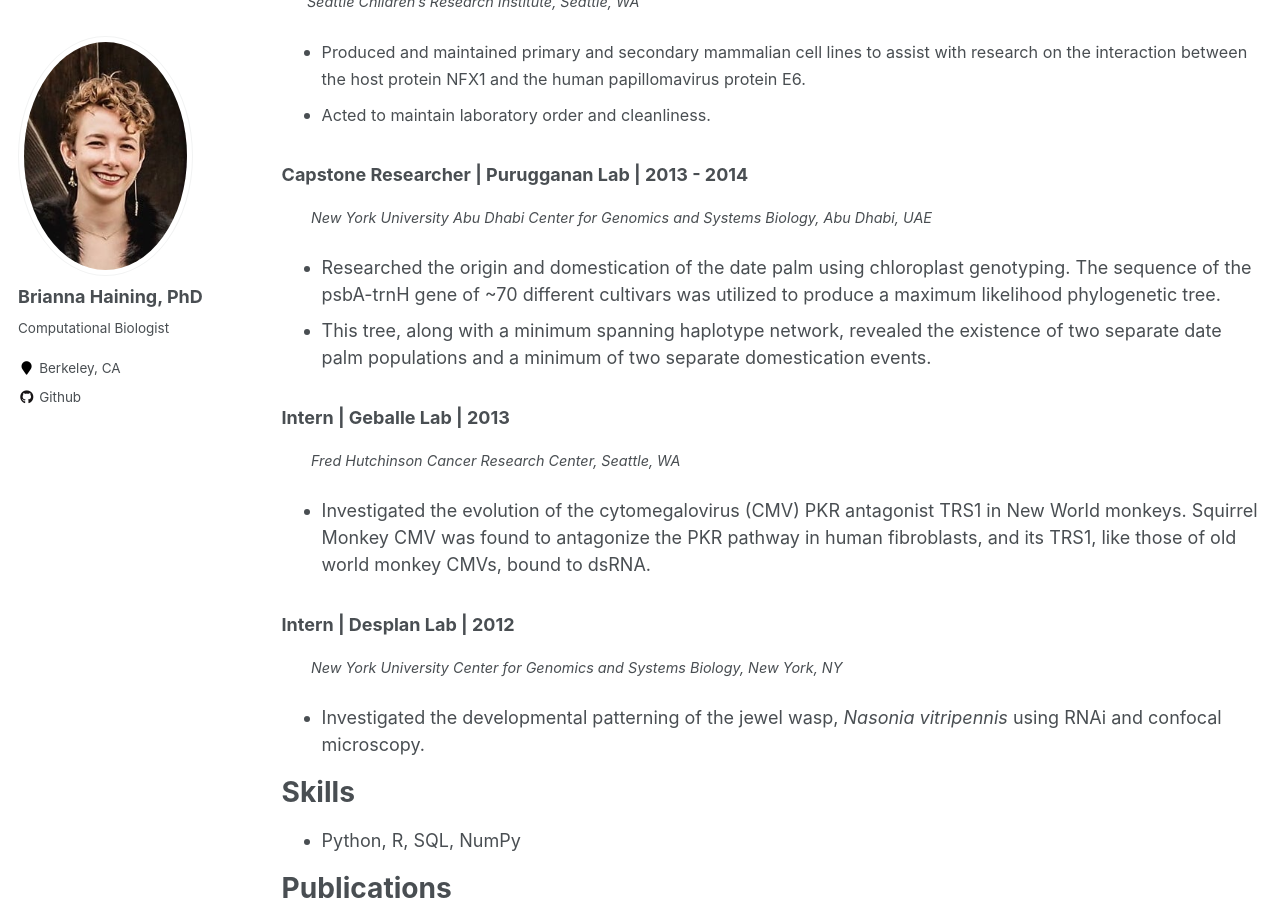
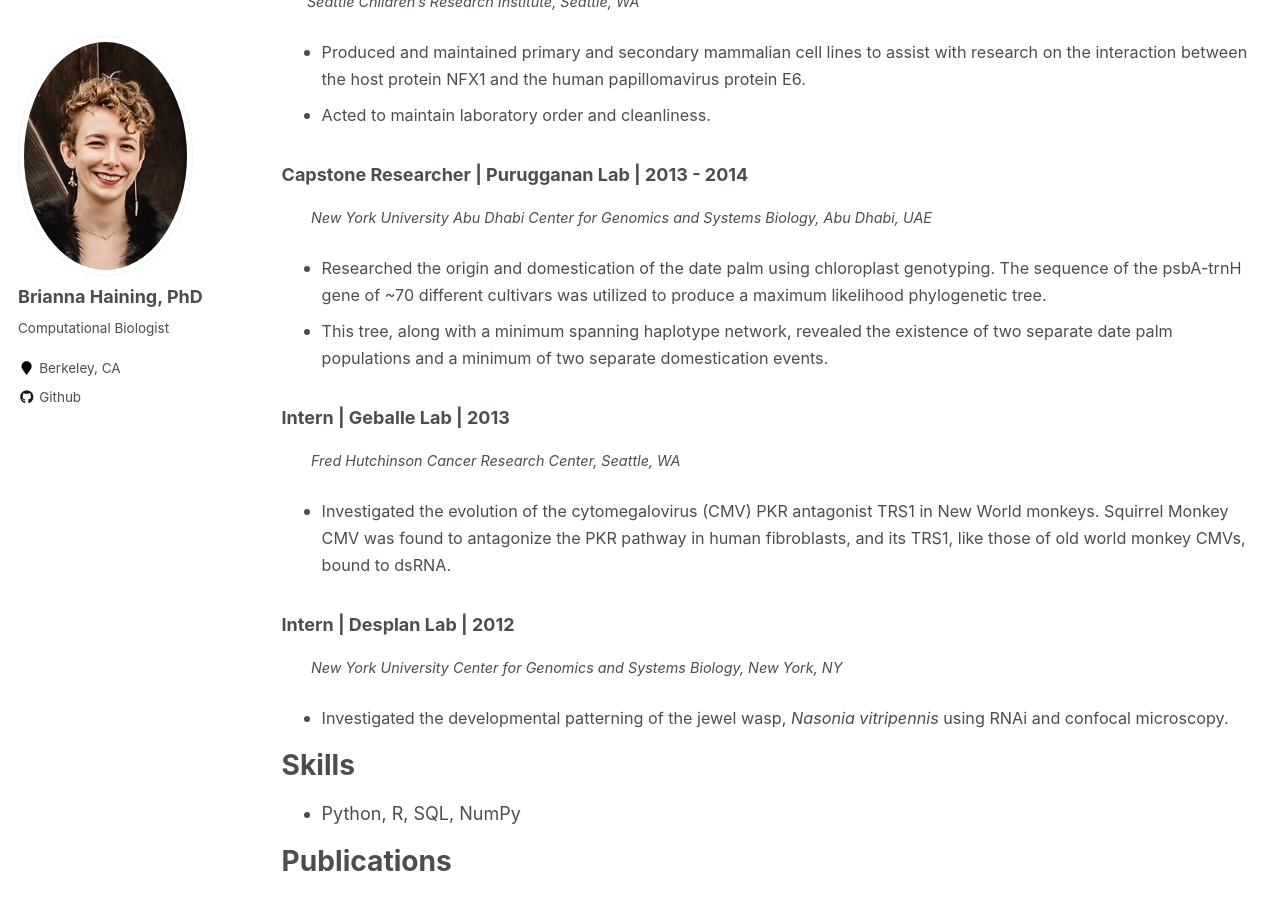
Before and after one commit to haining-b/haining-b.github.io, a Jekyll site: the page built from _pages/cv.md, in a window 1280 px wide and 900 px high, scrolled down 415 px. Built offline with Jekyll 4.4.1, drawn with Linux system fonts in a browser that asks for light colours.

Commit message:
Update cv.md

```diff
--- a/_pages/cv.md
+++ b/_pages/cv.md
@@ -29,16 +29,16 @@ Work experience
 
 ### Capstone Researcher | Purugganan Lab | 2013 - 2014
   &nbsp;&nbsp;&nbsp;&nbsp;&nbsp;<span style="font-size:0.8em; font-style:italic"> New York University Abu Dhabi Center for Genomics and Systems Biology, Abu Dhabi, UAE</span>
-  * Researched the origin and domestication of the date palm using chloroplast genotyping. The sequence of the psbA-trnH gene of ~70 different cultivars was utilized to produce a maximum likelihood phylogenetic tree.
-  * This tree, along with a minimum spanning haplotype network, revealed the existence of two separate date palm populations and a minimum of two separate domestication events.
+  * <span style="font-size:0.9em;">Researched the origin and domestication of the date palm using chloroplast genotyping. The sequence of the psbA-trnH gene of ~70 different cultivars was utilized to produce a maximum likelihood phylogenetic tree.</span>
+  * <span style="font-size:0.9em;">This tree, along with a minimum spanning haplotype network, revealed the existence of two separate date palm populations and a minimum of two separate domestication events.</span>
 
 ### Intern | Geballe Lab | 2013
   &nbsp;&nbsp;&nbsp;&nbsp;&nbsp;<span style="font-size:0.8em; font-style:italic"> Fred Hutchinson Cancer Research Center, Seattle, WA</span>
-  * Investigated the evolution of the cytomegalovirus (CMV) PKR antagonist TRS1 in New World monkeys. Squirrel Monkey CMV was found to antagonize the PKR pathway in human fibroblasts, and its TRS1, like those of old world monkey CMVs, bound to dsRNA.
+  * <span style="font-size:0.9em;">Investigated the evolution of the cytomegalovirus (CMV) PKR antagonist TRS1 in New World monkeys. Squirrel Monkey CMV was found to antagonize the PKR pathway in human fibroblasts, and its TRS1, like those of old world monkey CMVs, bound to dsRNA.</span>
 
 ### Intern | Desplan Lab | 2012
   &nbsp;&nbsp;&nbsp;&nbsp;&nbsp;<span style="font-size:0.8em; font-style:italic"> New York University Center for Genomics and Systems Biology, New York, NY</span>
-  * Investigated the developmental patterning of the jewel wasp, <i>Nasonia vitripennis</i> using RNAi and confocal microscopy.
+  * <span style="font-size:0.9em;">Investigated the developmental patterning of the jewel wasp, <i>Nasonia vitripennis</i> using RNAi and confocal microscopy. </span>
 
 
 
```
